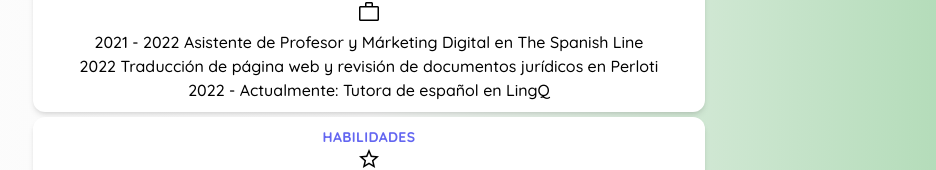
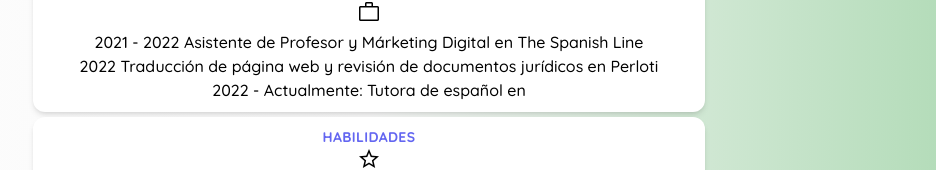
Before and after one commit to martaclj/myCv, a website: page index.html in a window 1280 px wide. Shown: the part 479-649 px from the top of the page, without its empty margins (271-1207 px from the left). Drawn offline with nearby package versions, Linux system fonts and the light colour scheme.

Commit message:
Actualizar index.html

```diff
--- a/index.html
+++ b/index.html
@@ -55,7 +55,6 @@
     <li>2021 - 2022 Asistente de Profesor y Márketing Digital en The Spanish Line</li>
     <li>2022 Traducción de página web y revisión de documentos jurídicos en Perloti</li>
     <li>2022 - Actualmente: Tutora de español en
-      <a href="https://www.lingq.com/en/learn/es/web/profile/martaclj/tutor">LingQ</a>
     </li>
       </div>
     </ul>
```
